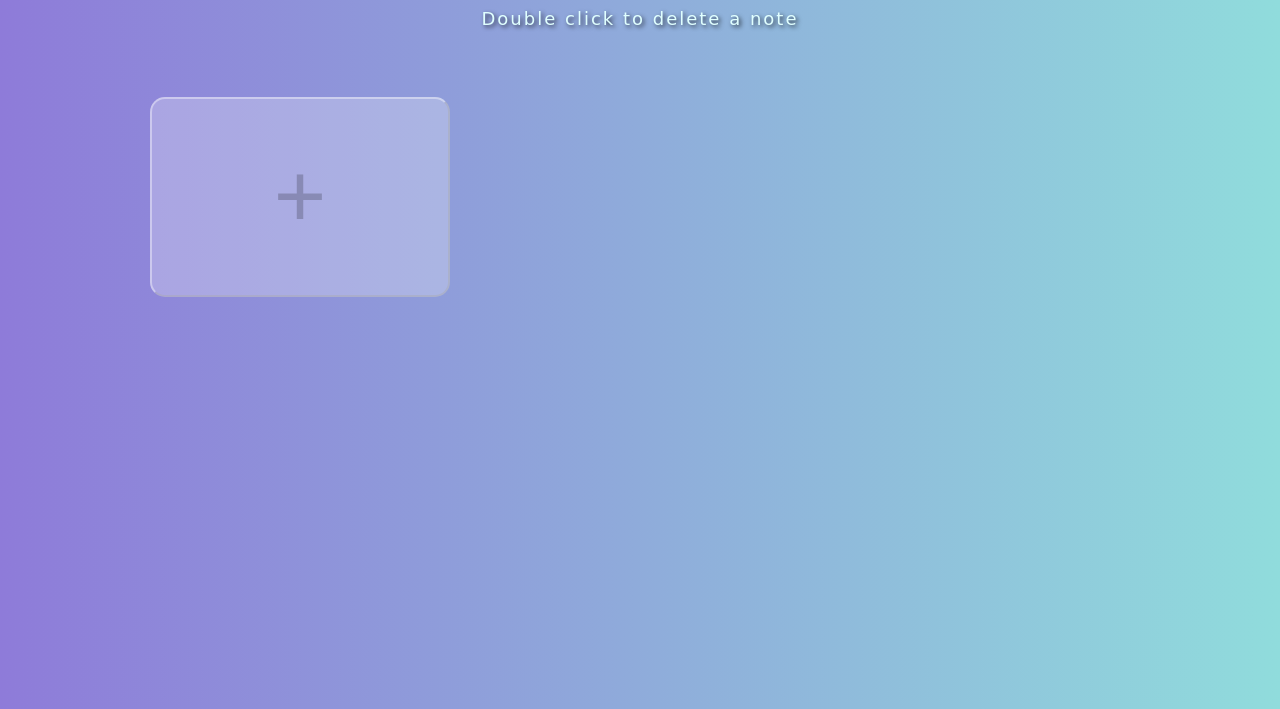
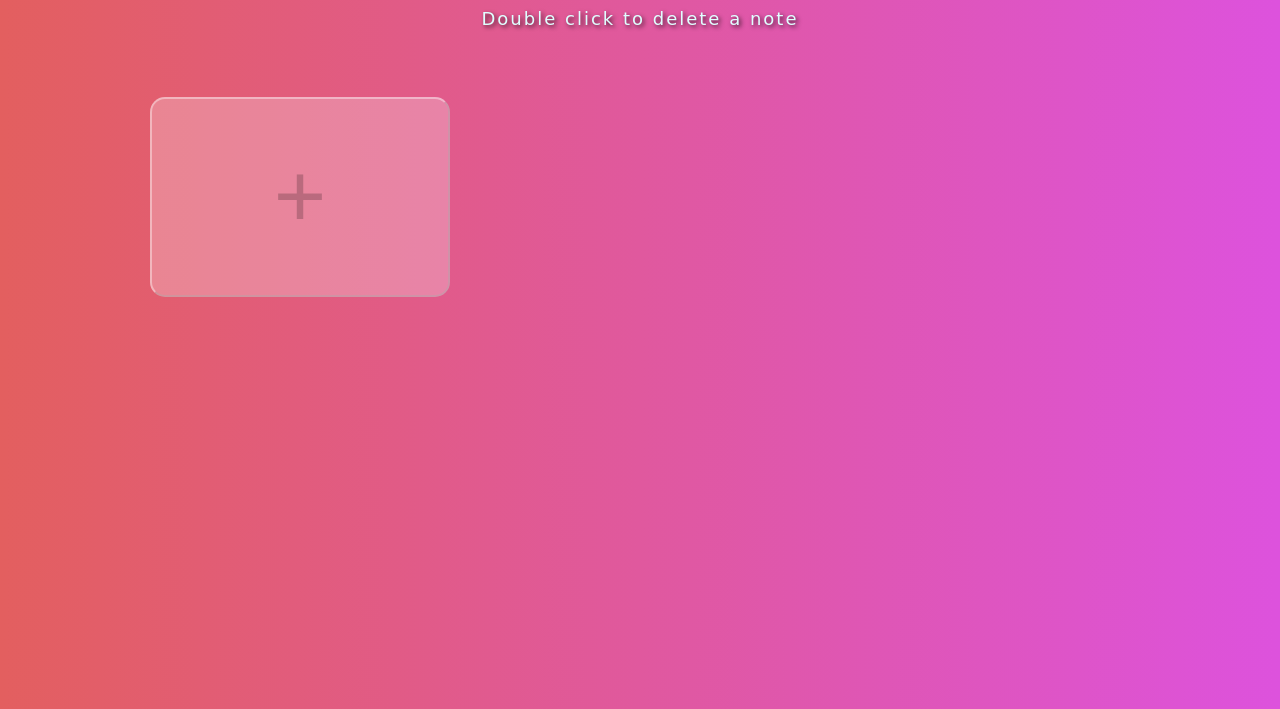
Before and after one commit to NikChhillar/Notes-WebApp, a plain HTML site: page index.html in a window 1280 px wide. Shown: the part 91-800 px from the top of the page. Drawn offline with Linux system fonts and the light colour scheme.

Commit message:
bg color changed

```diff
--- a/style.css
+++ b/style.css
@@ -1,6 +1,6 @@
 body{
     margin: 0;
-    background: linear-gradient(to left, rgb(144, 220, 220), rgb(142, 123, 217));
+    background: linear-gradient(to left, rgb(221, 82, 221), rgb(227, 95, 95));
     font-family: cursive;
 }
 .heading{
```
